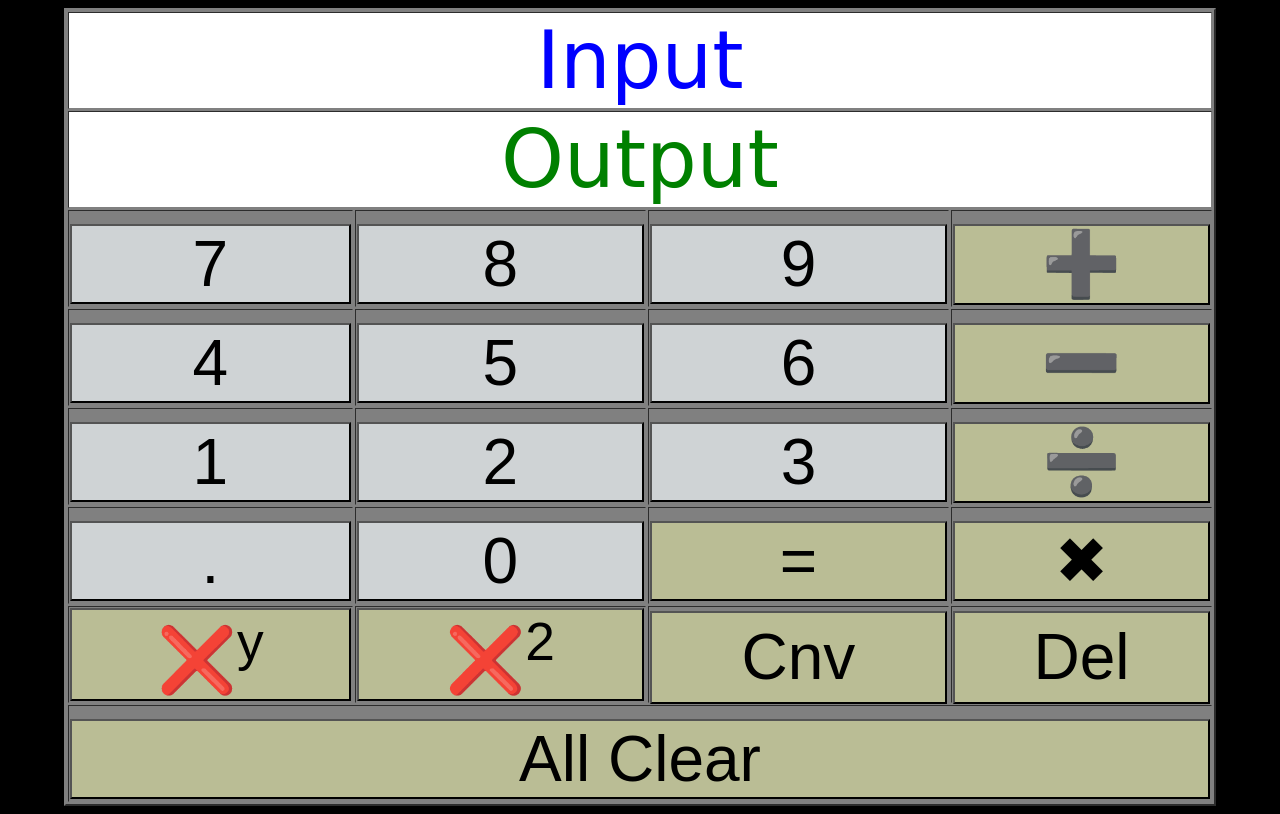
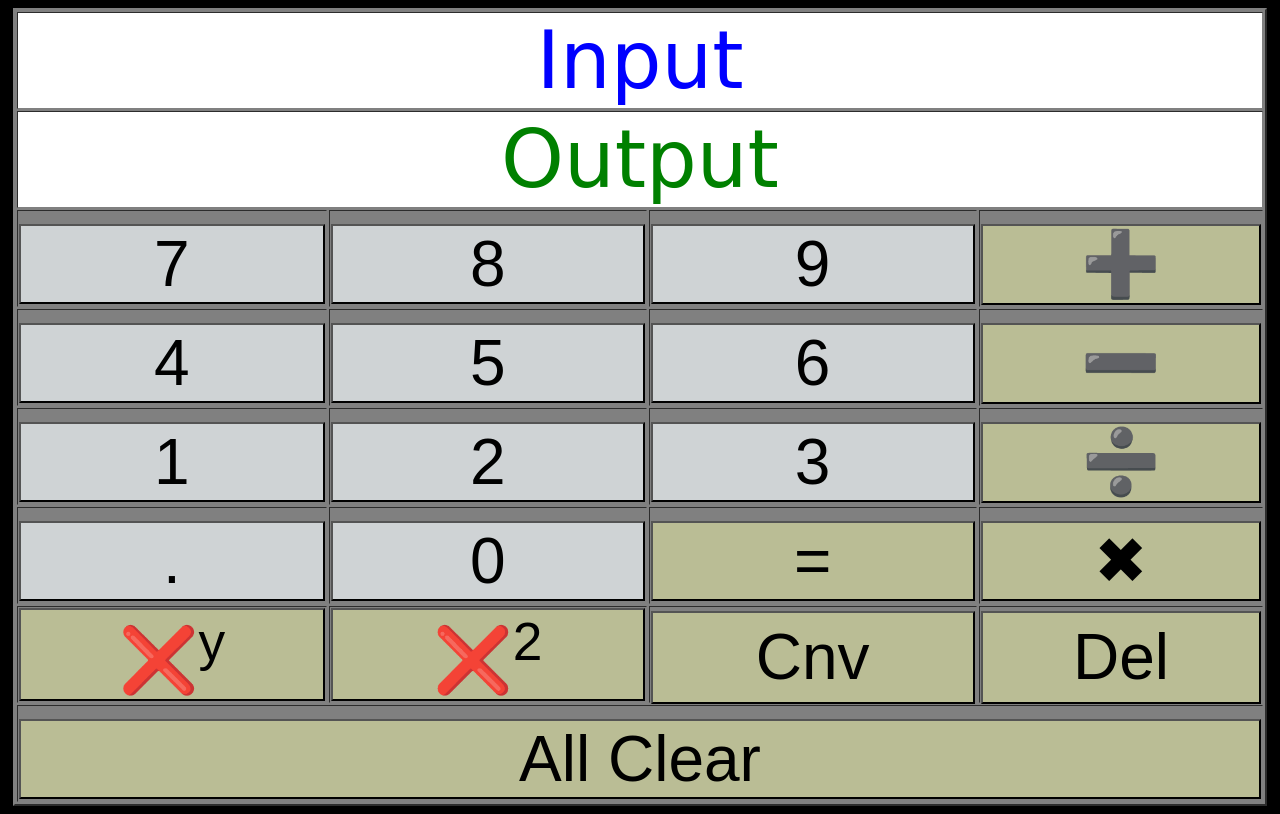
Before and after one commit to Shekinah007/CalculatorVOne, a plain HTML site: page index.html in a window 1280 px wide. Drawn offline with Linux system fonts and the light colour scheme.

Commit message:
Change to width and height

```diff
--- a/calculator.css
+++ b/calculator.css
@@ -15,8 +15,8 @@ h1 {
   background: grey;
   margin-left: auto;
   margin-right: auto;
-  width: 90vw;
-  height: 90vh;
+  width: 98vw;
+  height: 95vh;
 }
 #input, #output {
   height: 35px;
```
